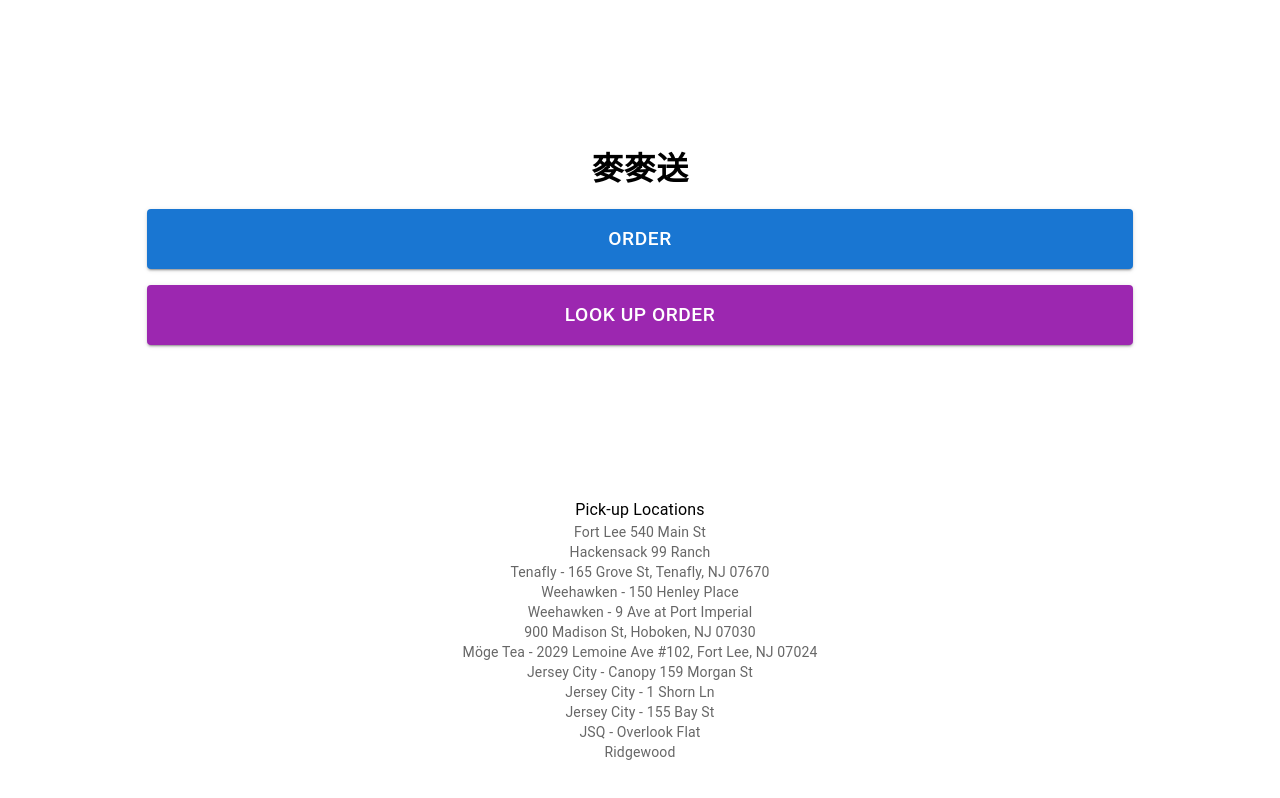
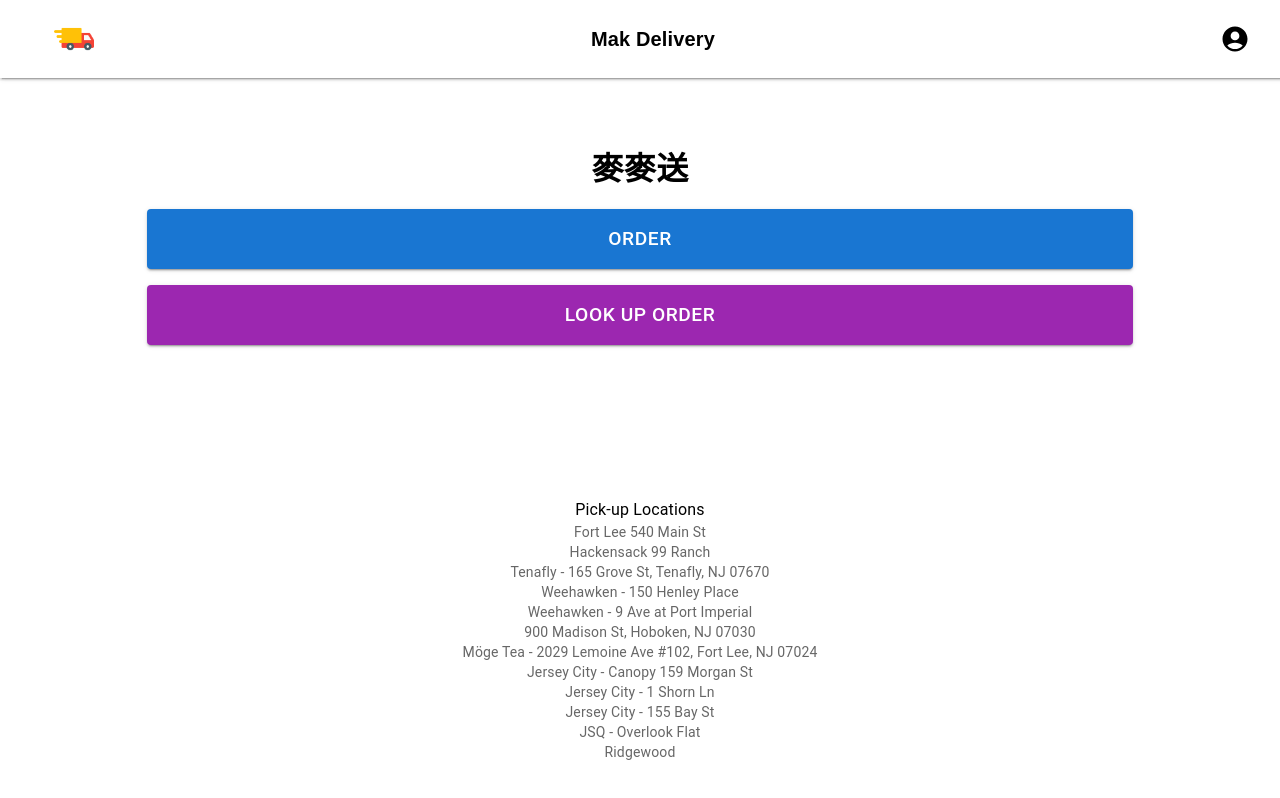
Before and after one commit to masacheung/mak-delivery, a React (Create React App) app in the folder static/: page / in a window 1280 px wide. Shown: the top 798 px of the page. Built offline with nearby package versions, Linux system fonts and the light colour scheme.

Commit message:
Updated styling

```diff
--- a/static/src/features/home/homePage.js
+++ b/static/src/features/home/homePage.js
@@ -1,6 +1,7 @@
 import React from "react";
 import { useNavigate } from "react-router-dom";
-import { Box, Button, Typography } from "@mui/material";
+import { Box, Button, Typography, IconButton } from "@mui/material";
+import { AccountCircle } from "@mui/icons-material";
 
 const pickupLocations = [
   "Fort Lee 540 Main St",
@@ -28,6 +29,37 @@ const HomePage = () => {
         flexDirection: "column",
       }}
     >
+      <Box
+        sx={{
+          position: "fixed", // Keep header fixed at top
+          top: 0,
+          left: 0,
+          width: "100%",
+          display: "flex",
+          justifyContent: "space-between",
+          alignItems: "center",
+          padding: 2,
+          backgroundColor: "white",
+          boxShadow: 2,
+          zIndex: 1100, // Ensure header is above the content but below the overlay
+        }}
+      >
+        {/* Left - Logo */}
+        <Box sx={{ display: "flex", alignItems: "center", marginLeft: "3%" }}>
+          <img src="/delivery-truck.png" alt="Logo" style={{ width: 40, height: 40 }} />
+        </Box>
+
+        {/* Center - Mak Delivery */}
+        <Typography variant="h6"
+          sx={{ flexGrow: 1, textAlign: "center", fontWeight: 'bold', fontFamily: 'Poppins, sans-serif',}}>
+          Mak Delivery
+        </Typography>
+
+        {/* Right - Shopping Cart */}
+        <IconButton sx={{ marginRight: "3%" }}>
+          <AccountCircle sx={{ fontSize: 30, color: "black" }}/>
+        </IconButton>
+      </Box>
       {/* Top Section - 60% */}
       <Box
         sx={{
--- a/static/src/features/restaurants/restaurantList.js
+++ b/static/src/features/restaurants/restaurantList.js
@@ -11,6 +11,7 @@ import {
   TextField,
   MenuItem,
   IconButton,
+  Badge
 } from "@mui/material";
 import ClearIcon from '@mui/icons-material/Clear';
 import CloseIcon from "@mui/icons-material/Close";
@@ -245,13 +246,24 @@ const RestaurantList = () => {
         </Box>
 
         {/* Center - Mak Delivery */}
-        <Typography variant="h6" sx={{ flexGrow: 1, textAlign: "center" }}>
+        <Typography variant="h6"
+          sx={{ flexGrow: 1, textAlign: "center", fontWeight: 'bold', fontFamily: 'Poppins, sans-serif',
+            cursor: "pointer", // Show pointer cursor to indicate it's clickable
+            transition: "color 0.3s ease, transform 0.2s ease", // Smooth transition effect
+            "&:hover": {
+              color: "primary.main", // Change color on hover (use theme primary color)
+              transform: "scale(1.05)", // Slightly increase size on hover
+            }, }}
+          onClick={() => navigate("/")}
+        >
           Mak Delivery
         </Typography>
 
         {/* Right - Shopping Cart */}
         <IconButton sx={{ marginRight: "3%" }}>
-          <ShoppingCartIcon onClick={handleOpen}/>
+          <Badge badgeContent={Object.keys(orderState.addedDishes).length > 0 ? Object.keys(orderState.addedDishes).length : null} color="error" sx={{ "& .MuiBadge-badge": { fontSize: 12, minWidth: 20, height: 20 } }}>
+            <ShoppingCartIcon onClick={handleOpen}/>
+          </Badge>
         </IconButton>
       </Box>
       {isOpen && (
```
